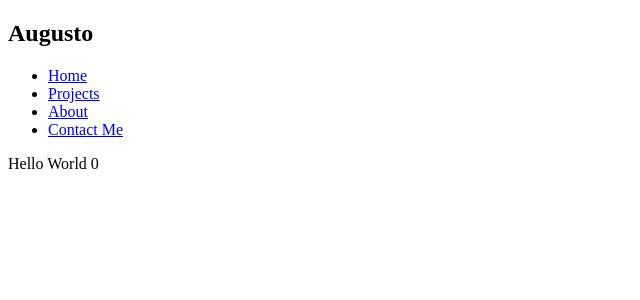
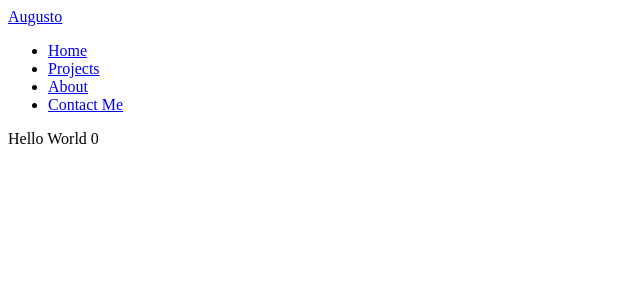
Before and after one commit to jsug9/Portfolio, a React (Create React App) app: page / in a window 1280 px wide. Shown: the top 300 px of the page, without its empty margins (0-640 px from the left). Built offline with nearby package versions, Linux system fonts and the light colour scheme.

Commit message:
add link to home button

```diff
--- a/src/Components/Navbar.js
+++ b/src/Components/Navbar.js
@@ -28,7 +28,12 @@ const Navbar = () => {
   return (
     <nav>
       <div className="rightNav">
-        <h1>Augusto</h1>
+        <NavLink
+          to={links[0].path}
+          className="link"
+        >
+          Augusto
+        </NavLink>
       </div>
       <ul className="links">
         {links.map((link) => (
```
